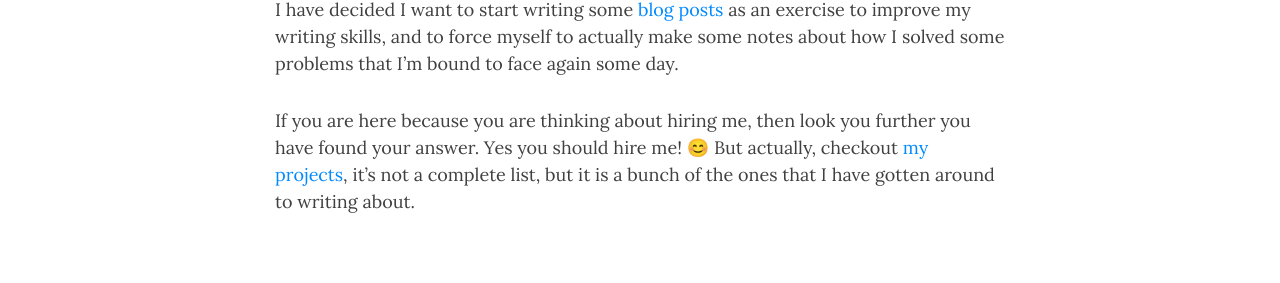
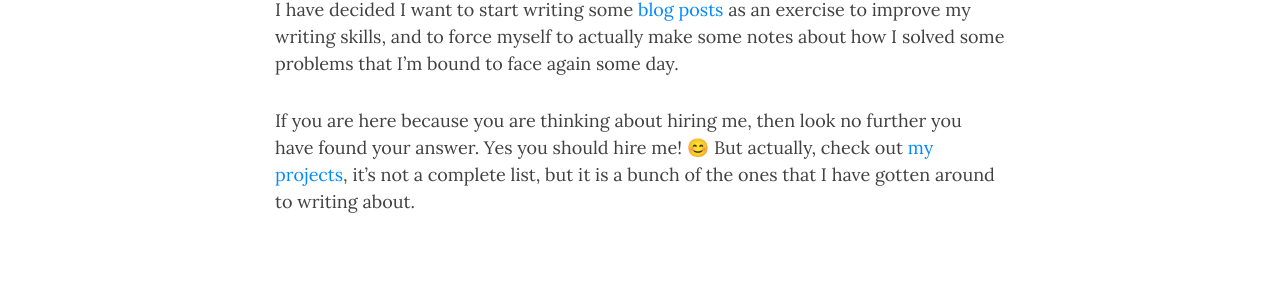
Before and after one commit to MarshallAsch/website, a Jekyll site: the page built from index.md, in a window 1280 px wide and 900 px high, scrolled down 547 px. Shown: the part 151-434 px from the top of the window. Built offline with Jekyll 4.4.1, drawn with Linux system fonts in a browser that asks for light colours; nearby versions of some CDN libraries; comment, search, counter and statistics services are not loaded.

Commit message:
fixed an incorrect wording

```diff
--- a/index.md
+++ b/index.md
@@ -15,5 +15,5 @@ I sometimes use subdomains it to point at some services I run, so I don't have t
 
 I have decided I want to start writing some [blog posts](/blogs) as an exercise to improve my writing skills, and to force myself to actually make some notes about how I solved some problems that I'm bound to face again some day.
 
-If you are here because you are thinking about hiring me, then look you further you have found your answer. Yes you should hire me! 😊
-But actually, checkout [my projects](/projects), it's not a complete list, but it is a bunch of the ones that I have gotten around to writing about.
+If you are here because you are thinking about hiring me, then look no further you have found your answer. Yes you should hire me! 😊
+But actually, check out [my projects](/projects), it's not a complete list, but it is a bunch of the ones that I have gotten around to writing about.
```
